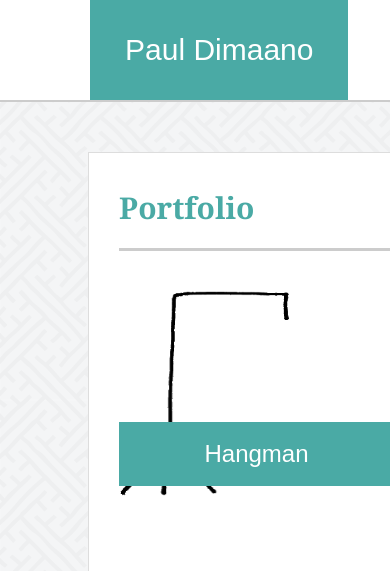
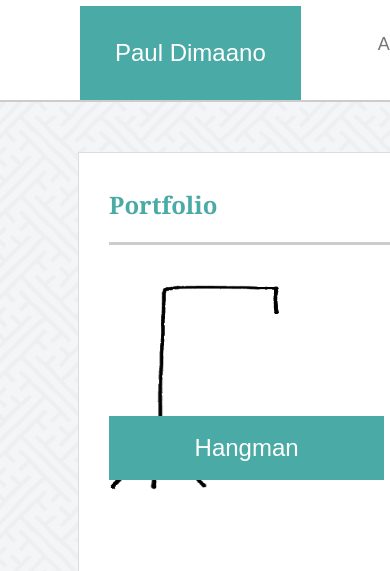
Before and after one commit to dctreborn/Responsive-Portfolio, a PHP site: page /portfolio.html in a window 390 px wide; the page is wider, and only the part inside the window is pictured. Shown: the top 571 px of that part. Run offline with PHP 8.4, Linux system fonts and the light colour scheme.

Commit message:
base frame sizes set

```diff
--- a/assets/css/style.css
+++ b/assets/css/style.css
@@ -217,15 +217,8 @@ a {
 	border: none;
 }
 
-@media screen and (max-width: 768px){
-
-}
-
-@media screen and (max-width: 992px){
-
-}
-
 @media screen and (max-width: 1200px){
+	/*adjusts widths, alignments, but not font sizes*/
 	.content {
 		width: 800px;
 	}
@@ -251,3 +244,63 @@ a {
 	}
 
 }
+
+@media screen and (max-width: 992px){
+	/*adjusts widths, alignments, and font sizes*/
+	.content {
+		width: 900px;
+	}
+
+	.name.label {
+		margin-left: 100px;
+	}
+
+	.sidebar {
+		float: left;
+		margin-top: 30px;
+		text-align: center;
+		margin-left: 35%;
+	}
+
+	.main {
+		width: 600px;
+		margin-left: 11%;
+	}
+
+	ul {
+		margin-right: 145px;
+	}
+
+}
+
+@media screen and (max-width: 768px){
+	/*adjusts widths, alignments, and font sizes*/
+	h1, .name {
+		font-size: 24px;
+	}
+
+	.content {
+		width: 710px;
+	}
+
+	.name.label {
+		margin-left: 80px;
+	}
+
+	.sidebar {
+		float: left;
+		margin-top: 16px;
+		text-align: center;
+		margin-left: 30%;
+	}
+
+	.main {
+		width: 500px;
+		margin-left: 11%;
+	}
+
+	ul {
+		margin-right: 75px;
+	}
+
+}
```
